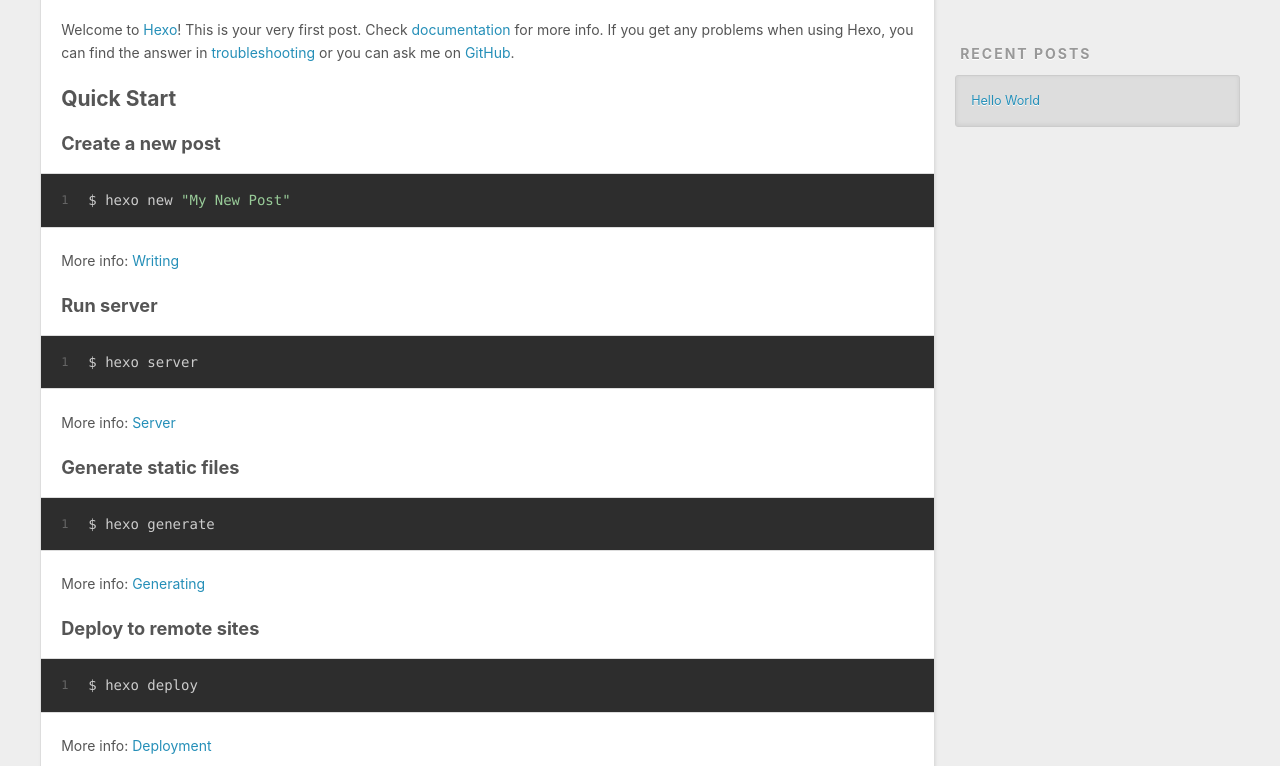
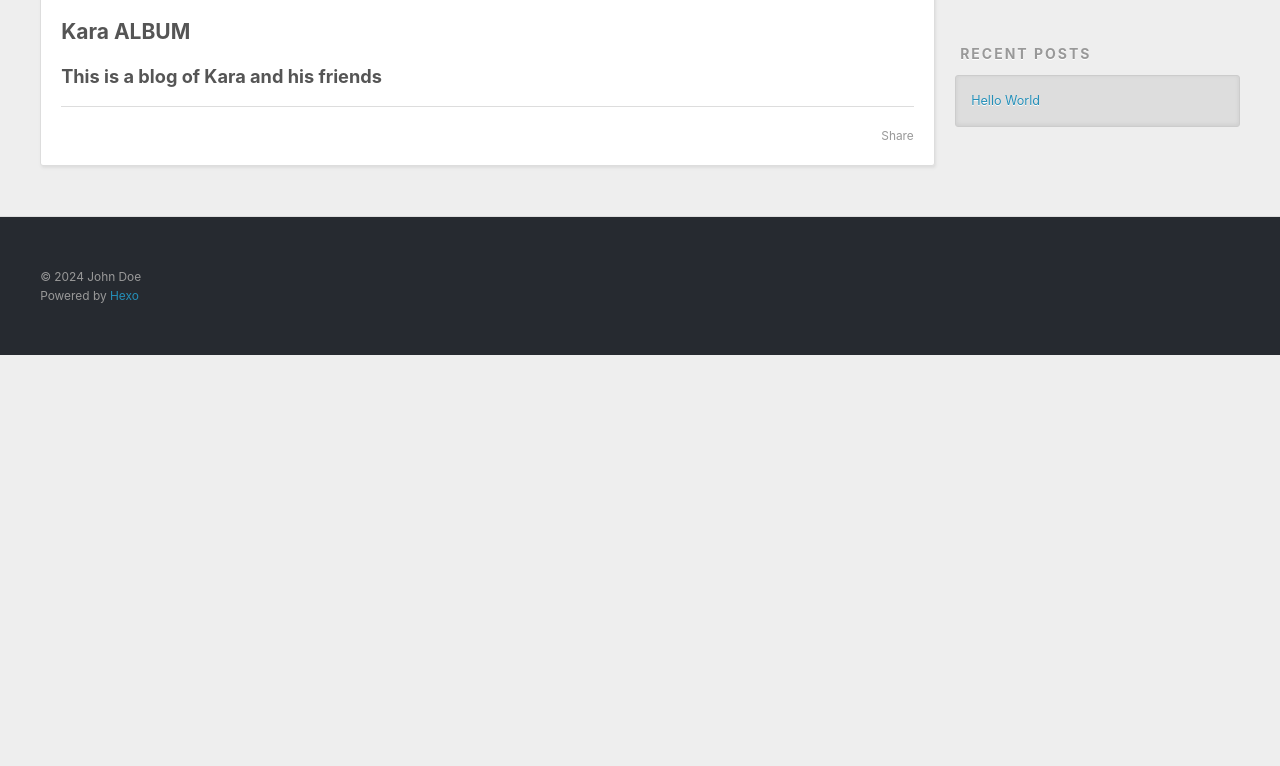
Before and after one commit to Karalbum/karalbum.github.io, a plain HTML site: page 2024/03/16/hello-world/index.html in a window 1280 px wide. Shown: the part 434-1200 px from the top of the page. After the commit the page ends 800 px from the top, so only its background shows below. Drawn offline with Linux system fonts and the light colour scheme.

Commit message:
Site updated: 2024-03-16 18:38:23

```diff
--- a/2024/03/16/hello-world/index.html
+++ b/2024/03/16/hello-world/index.html
@@ -6,15 +6,15 @@
 
   <title>Hello World | Hexo</title>
   <meta name="viewport" content="width=device-width, initial-scale=1, shrink-to-fit=no">
-  <meta name="description" content="Welcome to Hexo! This is your very first post. Check documentation for more info. If you get any problems when using Hexo, you can find the answer in troubleshooting or you can ask me on GitHub. Quick">
+  <meta name="description" content="Kara ALBUMThis is a blog of Kara and his friends">
 <meta property="og:type" content="article">
 <meta property="og:title" content="Hello World">
 <meta property="og:url" content="http://example.com/2024/03/16/hello-world/index.html">
 <meta property="og:site_name" content="Hexo">
-<meta property="og:description" content="Welcome to Hexo! This is your very first post. Check documentation for more info. If you get any problems when using Hexo, you can find the answer in troubleshooting or you can ask me on GitHub. Quick">
+<meta property="og:description" content="Kara ALBUMThis is a blog of Kara and his friends">
 <meta property="og:locale" content="en_US">
 <meta property="article:published_time" content="2024-03-16T10:18:27.722Z">
-<meta property="article:modified_time" content="2024-03-16T10:18:27.722Z">
+<meta property="article:modified_time" content="2024-03-16T10:37:59.400Z">
 <meta property="article:author" content="John Doe">
 <meta name="twitter:card" content="summary">
 
@@ -93,24 +93,11 @@
 
     <div class="e-content article-entry" itemprop="articleBody">
 
-        <p>Welcome to <a target="_blank" rel="noopener" href="https://hexo.io/">Hexo</a>! This is your very first post. Check <a target="_blank" rel="noopener" href="https://hexo.io/docs/">documentation</a> for more info. If you get any problems when using Hexo, you can find the answer in <a target="_blank" rel="noopener" href="https://hexo.io/docs/troubleshooting.html">troubleshooting</a> or you can ask me on <a target="_blank" rel="noopener" href="https://github.com/hexojs/hexo/issues">GitHub</a>.</p>
-<h2 id="Quick-Start"><a href="#Quick-Start" class="headerlink" title="Quick Start"></a>Quick Start</h2><h3 id="Create-a-new-post"><a href="#Create-a-new-post" class="headerlink" title="Create a new post"></a>Create a new post</h3><figure class="highlight bash"><table><tr><td class="gutter"><pre><span class="line">1</span><br></pre></td><td class="code"><pre><span class="line">$ hexo new <span class="string">&quot;My New Post&quot;</span></span><br></pre></td></tr></table></figure>
-
-<p>More info: <a target="_blank" rel="noopener" href="https://hexo.io/docs/writing.html">Writing</a></p>
-<h3 id="Run-server"><a href="#Run-server" class="headerlink" title="Run server"></a>Run server</h3><figure class="highlight bash"><table><tr><td class="gutter"><pre><span class="line">1</span><br></pre></td><td class="code"><pre><span class="line">$ hexo server</span><br></pre></td></tr></table></figure>
-
-<p>More info: <a target="_blank" rel="noopener" href="https://hexo.io/docs/server.html">Server</a></p>
-<h3 id="Generate-static-files"><a href="#Generate-static-files" class="headerlink" title="Generate static files"></a>Generate static files</h3><figure class="highlight bash"><table><tr><td class="gutter"><pre><span class="line">1</span><br></pre></td><td class="code"><pre><span class="line">$ hexo generate</span><br></pre></td></tr></table></figure>
-
-<p>More info: <a target="_blank" rel="noopener" href="https://hexo.io/docs/generating.html">Generating</a></p>
-<h3 id="Deploy-to-remote-sites"><a href="#Deploy-to-remote-sites" class="headerlink" title="Deploy to remote sites"></a>Deploy to remote sites</h3><figure class="highlight bash"><table><tr><td class="gutter"><pre><span class="line">1</span><br></pre></td><td class="code"><pre><span class="line">$ hexo deploy</span><br></pre></td></tr></table></figure>
-
-<p>More info: <a target="_blank" rel="noopener" href="https://hexo.io/docs/one-command-deployment.html">Deployment</a></p>
-
+        <h2 id="Kara-ALBUM"><a href="#Kara-ALBUM" class="headerlink" title="Kara ALBUM"></a>Kara ALBUM</h2><h3 id="This-is-a-blog-of-Kara-and-his-friends"><a href="#This-is-a-blog-of-Kara-and-his-friends" class="headerlink" title="This is a blog of Kara and his friends"></a>This is a blog of Kara and his friends</h3>
 
     </div>
     <footer class="article-footer">
-      <a data-url="http://example.com/2024/03/16/hello-world/" data-id="clttxt1um00004gln7yul3o7z" data-title="Hello World" class="article-share-link"><span class="fa fa-share">Share</span></a>
+      <a data-url="http://example.com/2024/03/16/hello-world/" data-id="clttyftvc0000joln8lxsbjmr" data-title="Hello World" class="article-share-link"><span class="fa fa-share">Share</span></a>
 
 
 
```
Also changed, not shown: index.html (+2 -15 lines).
